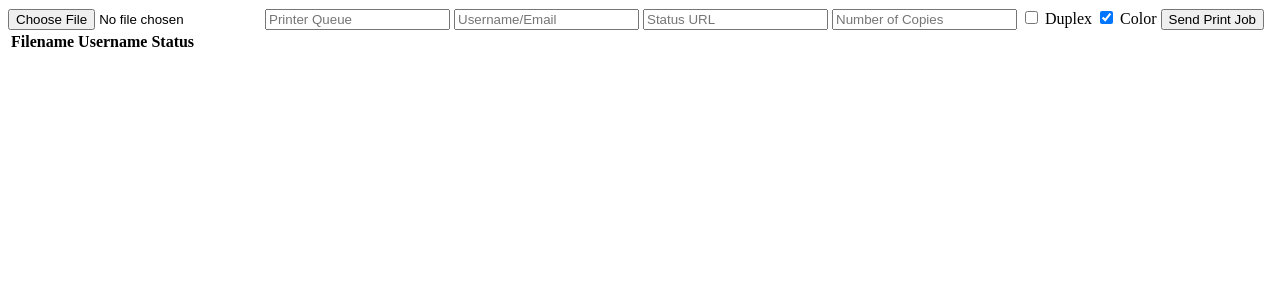
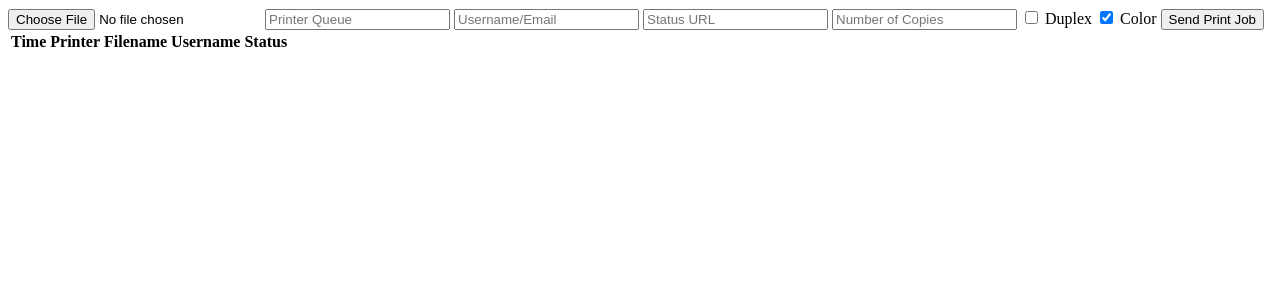
Before and after one commit to KenMickelsen/APIPrintingDemo, a Flask app: page / in a window 1280 px wide. Shown: the top 300 px of the page. Run offline with Flask 3, Linux system fonts and the light colour scheme; lists and menus that the app fills with data are empty.

Commit message:
Time and printer reporting additions
Added time and printer column to reporting table

```diff
--- a/Templates/index.html
+++ b/Templates/index.html
@@ -20,13 +20,14 @@
     <script src="https://code.jquery.com/jquery-3.6.0.min.js"></script>
 
     <script>
+        //Call get-jobs endpoint to return list of jobs from JSON
     function updateJobsTable() {
         $.get('/get-jobs', function(data) {
             var tableBody = $('#jobsTable tbody');
             tableBody.empty();  // Clear the existing entries
 
             data.forEach(function(job) {
-                var row = '<tr><td>' + job.filename + '</td><td>' + job.username + '</td><td>' + job.status + '</td></tr>';
+                var row = '<tr><td>' + job.timestamp + '</td><td>' + job.printer + '</td><td>' + job.filename + '</td><td>' + job.username + '</td><td>' + job.status + '</td></tr>';
                 tableBody.append(row);
             });
         });
@@ -70,6 +71,8 @@
         <table id="jobsTable">
             <thead>
                 <tr>
+                    <th>Time</th>
+                    <th>Printer</th>
                     <th>Filename</th>
                     <th>Username</th>
                     <th>Status</th>
--- a/app.py
+++ b/app.py
@@ -3,6 +3,7 @@ from functools import wraps
 from base64 import b64decode
 from logging.config import dictConfig
 from collections import deque
+from datetime import datetime
 import requests
 import uuid
 import urllib3
@@ -67,7 +68,7 @@ API_ENDPOINT = "https://192.168.1.166:31990/v1/print"
 def index():
     return render_template('index.html')
 
-#Send print job API
+#Send print job
 @app.route('/send-print-job', methods=['POST'])
 def send_print_job():
     # Extract data from the form
@@ -82,8 +83,12 @@ def send_print_job():
     paperSource = request.form.get('paperSource')
     statusURL = request.form.get('statusURL')
 
+    timestamp = datetime.now().strftime('%Y-%m-%d %H:%M:%S')  # This will give a timestamp in 'YYYY-MM-DD HH:MM:SS' format
+
     new_job = {
     'jobID': jobID,
+    'timestamp': timestamp,
+    'printer': queue,
     'filename': file.filename,
     'username': username,
     'status': 'Pending'
@@ -118,7 +123,7 @@ def send_print_job():
         return jsonify({"status": "error", "message": "Unexpected response: " + response.text}), response.status_code
 
 @app.route('/print-job-status', methods=['POST'])
-@requires_auth
+@requires_auth #require auth for status replies. Username/pass must be set and matching in PL
 def print_job_status():
     # Extract data from the request
     data = request.json
--- a/jobs.json
+++ b/jobs.json
@@ -1 +1 @@
-[{"jobID": "5931031d-ca7f-46e8-8bc3-923e34122923", "filename": "Blank.pdf", "username": "ken.mickelsen@vasion.com", "status": "success - "}, {"jobID": "c0d6677b-5452-49df-b74a-94388f0461a2", "filename": "Blank.pdf", "username": "ken.mickelsen@vasion.com", "status": "success - "}]
+[{"jobID": "e12cab5b-93ae-4dfc-b65a-63e310d0c9dc", "timestamp": "2023-10-15 08:23:59", "printer": "KenHomeHP", "filename": "Blank.pdf", "username": "ken.mickelsen@vasion.com", "status": "success - "}, {"jobID": "b43d4403-a073-4a3e-bef7-44de7cda106f", "timestamp": "2023-10-15 08:14:44", "printer": "KenHomeHP", "filename": "Blank.pdf", "username": "ken.mickelsen@vasion.com", "status": "success - "}, {"jobID": "c9fd135c-2502-4480-9c8a-ab08f6b9e355", "filename": "Blank.pdf", "username": "ken.mickelsen@vasion.com", "status": "success - "}, {"jobID": "5931031d-ca7f-46e8-8bc3-923e34122923", "filename": "Blank.pdf", "username": "ken.mickelsen@vasion.com", "status": "success - "}, {"jobID": "c0d6677b-5452-49df-b74a-94388f0461a2", "filename": "Blank.pdf", "username": "ken.mickelsen@vasion.com", "status": "success - "}]
```
